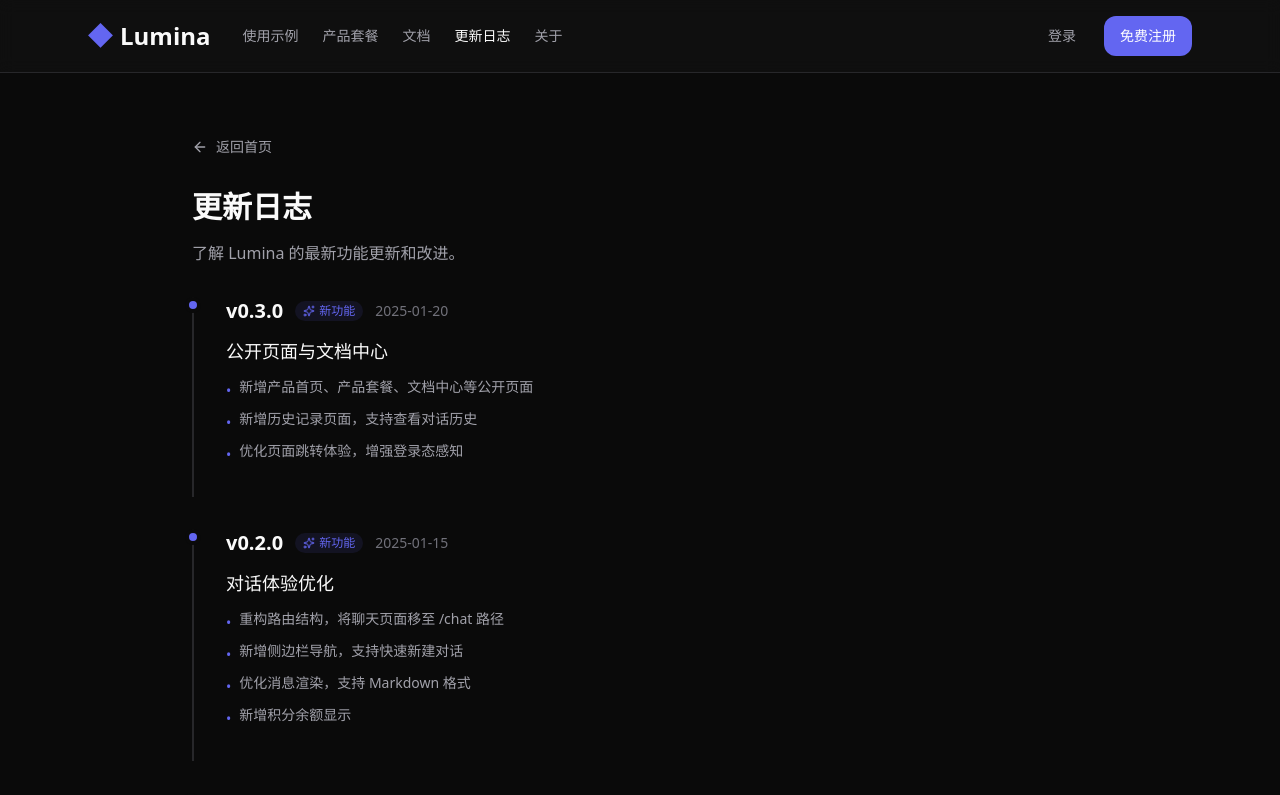
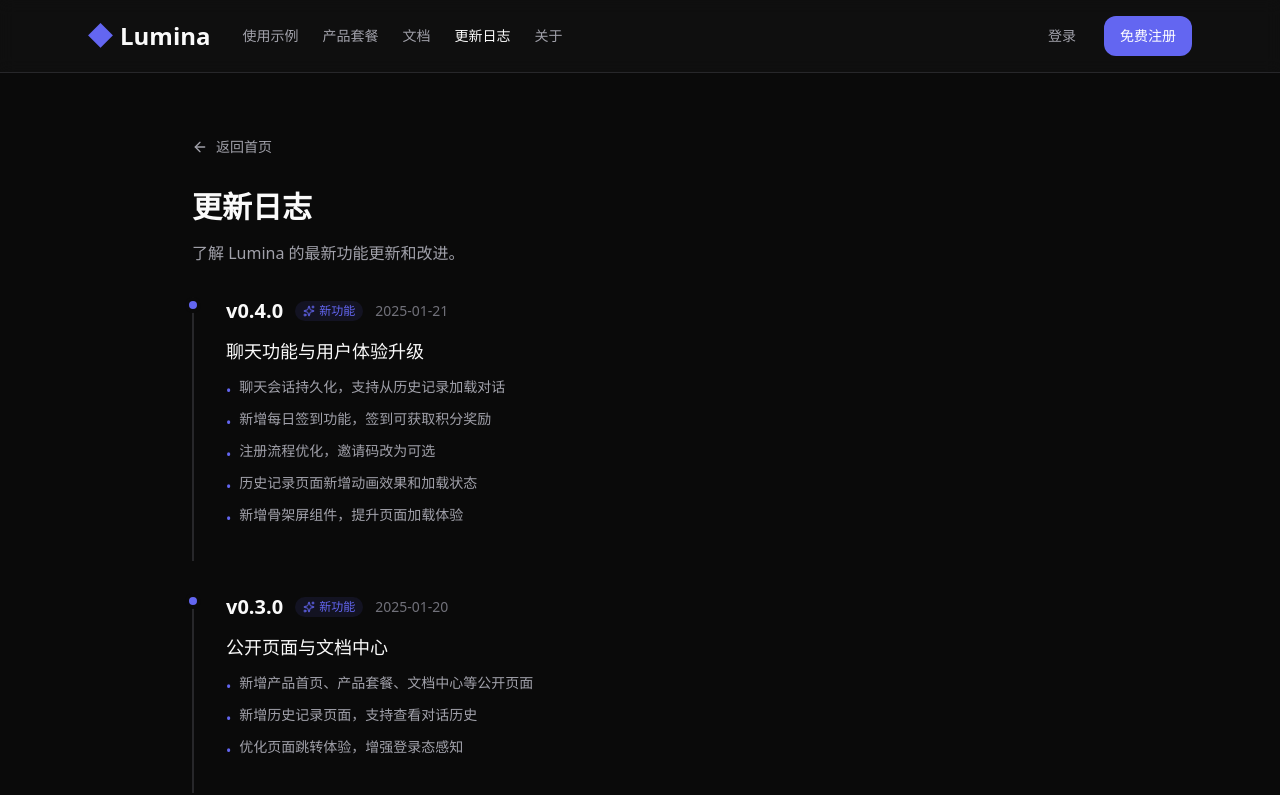
Before and after one commit to lumina-core/lumina-frontend, a Next.js app: page /changelog in a window 1280 px wide. Shown: the top 795 px of the page. Built offline with nearby package versions, Linux system fonts and the light colour scheme.

Commit message:
docs: 更新日志添加 v0.4.0 版本
Co-authored-by: factory-droid[bot] <138933559+factory-droid[bot]@users.noreply.github.com>

```diff
--- a/app/(public)/changelog/page.tsx
+++ b/app/(public)/changelog/page.tsx
@@ -7,6 +7,19 @@ import { useAuthStore } from "@/stores/authStore";
 import { ArrowLeft, Sparkles, Wrench, Zap } from "lucide-react";
 
 const changelogs = [
+  {
+    version: "0.4.0",
+    date: "2025-01-21",
+    type: "feature" as const,
+    title: "聊天功能与用户体验升级",
+    changes: [
+      "聊天会话持久化，支持从历史记录加载对话",
+      "新增每日签到功能，签到可获取积分奖励",
+      "注册流程优化，邀请码改为可选",
+      "历史记录页面新增动画效果和加载状态",
+      "新增骨架屏组件，提升页面加载体验",
+    ],
+  },
   {
     version: "0.3.0",
     date: "2025-01-20",
```
